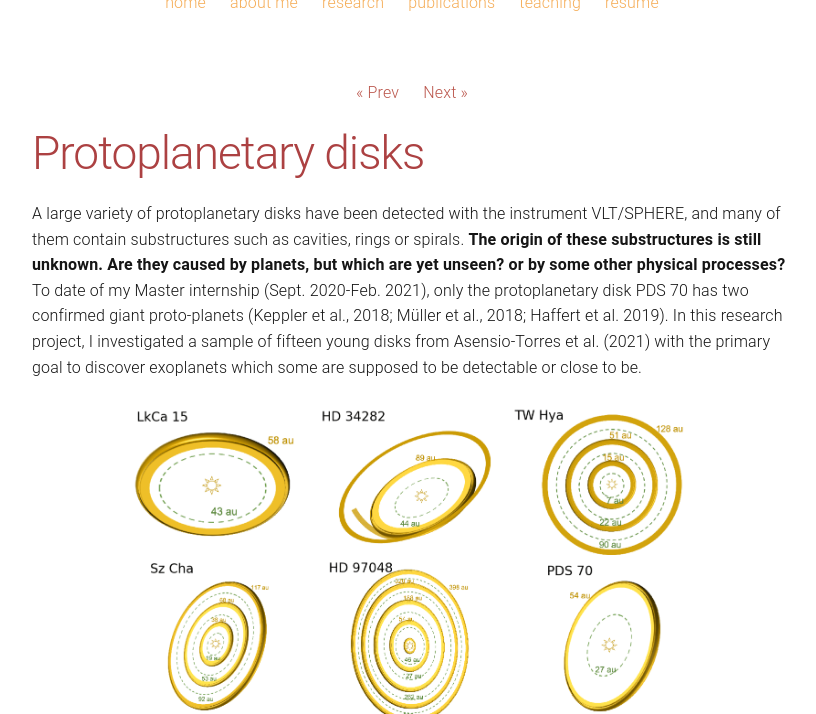
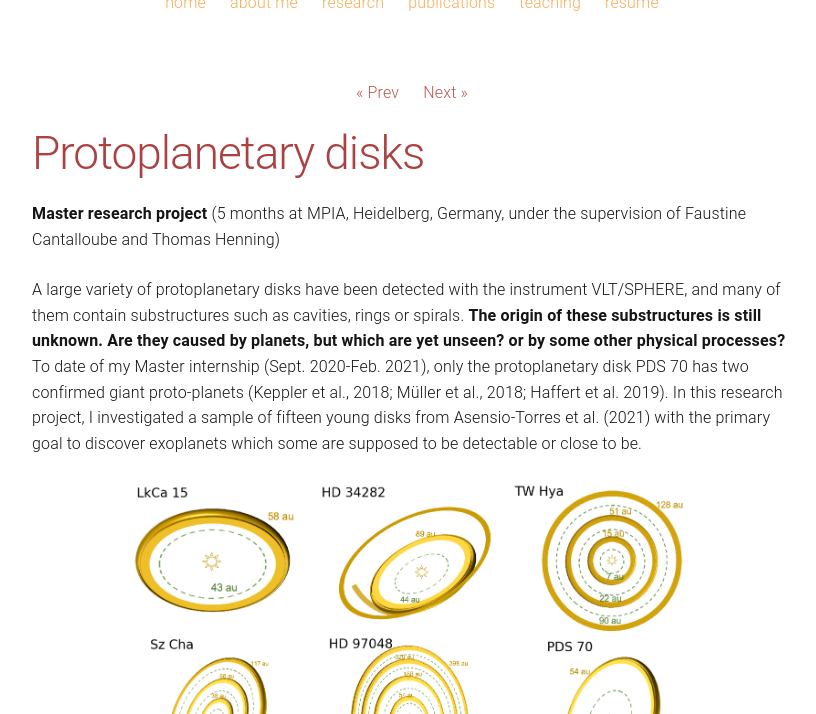
Before and after one commit to cdesgrange/cdesgrange.github.io, a Jekyll site: the page built from _posts/2022-04-23-protoplanetary-disk.markdown, in a window 1280 px wide and 900 px high, cut to the strip 186-900 px from the top of the window. Shown: the whole strip, without its empty margins (228-1044 px from the left). Built offline with Jekyll 4.4.1, drawn with Linux system fonts in a browser that asks for light colours.

Commit message:
added intro line master project

```diff
--- a/_posts/2022-04-23-protoplanetary-disk.markdown
+++ b/_posts/2022-04-23-protoplanetary-disk.markdown
@@ -4,6 +4,8 @@ title:  "Protoplanetary disks"
 date:   2022-04-22 15:39:40
 preview: fig/PDS_70-1.png
 ---
+
+<b>Master research project</b> (5 months at MPIA, Heidelberg, Germany, under the supervision of Faustine Cantalloube and Thomas Henning)
 
 A large variety of protoplanetary disks have been detected with the instrument VLT/SPHERE, and many of them contain substructures such as cavities, rings or spirals. <b>The origin of these substructures is still unknown. Are they caused by planets, but which are yet unseen? or by some other physical processes?</b> To date of my Master internship (Sept. 2020-Feb. 2021), only the protoplanetary disk PDS 70 has two confirmed giant proto-planets (Keppler et al., 2018; Müller et al., 2018; Haffert et al. 2019). In this research project, I investigated a sample of fifteen young disks from Asensio-Torres et al. (2021) with the primary goal to discover exoplanets which some are supposed to be detectable or close to be.
 
```
